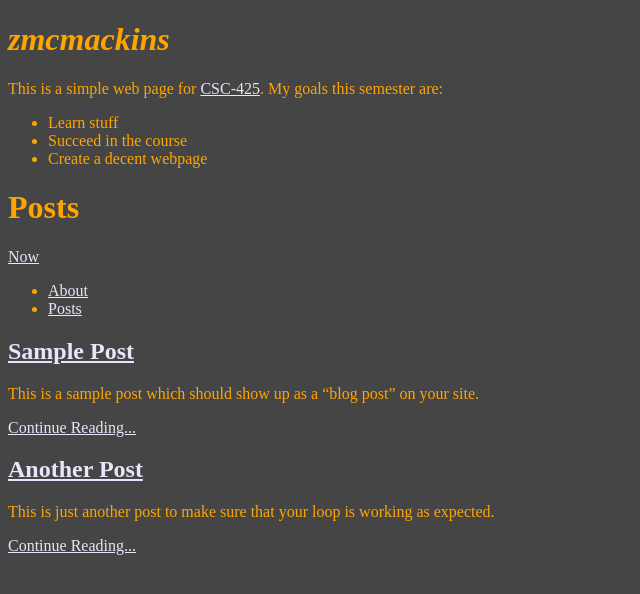
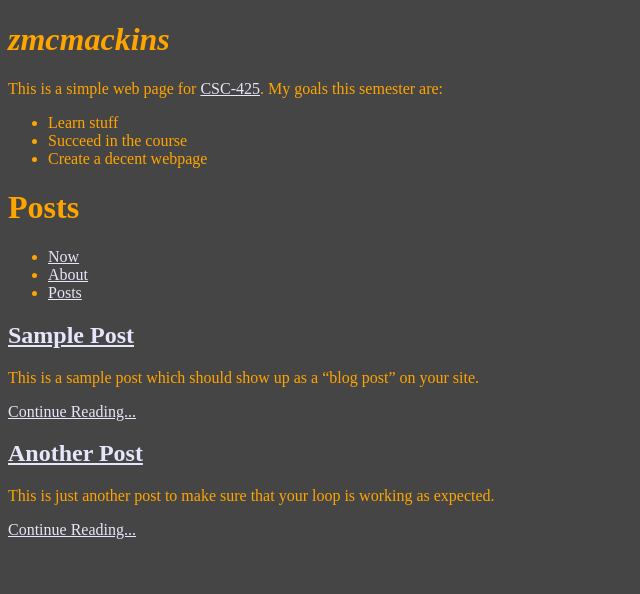
Before and after one commit to zmcmackins/zmcmackins.github.io, a Jekyll site: the page built from index.html, in a window 1280 px wide. Shown: the top 594 px of the page, without its empty margins (0-640 px from the left). Built offline with Jekyll 4.4.1, drawn with Linux system fonts in a browser that asks for light colours.

```diff
--- a/_layouts/main.html
+++ b/_layouts/main.html
@@ -16,8 +16,8 @@
   </p>
   <h1><b>Posts</b></h1>
   <p>
-  <a href="{{site.baseurl}}now.html">Now<a>
     <ul>
+      <li><a href="{{site.baseurl}}/now.html">Now<a></li>
       <li><a href="{{site.baseurl}}/about.html">About</a></li>
       <li><a href="{{site.baseurl}}">Posts</a></li>
     </ul>
```
